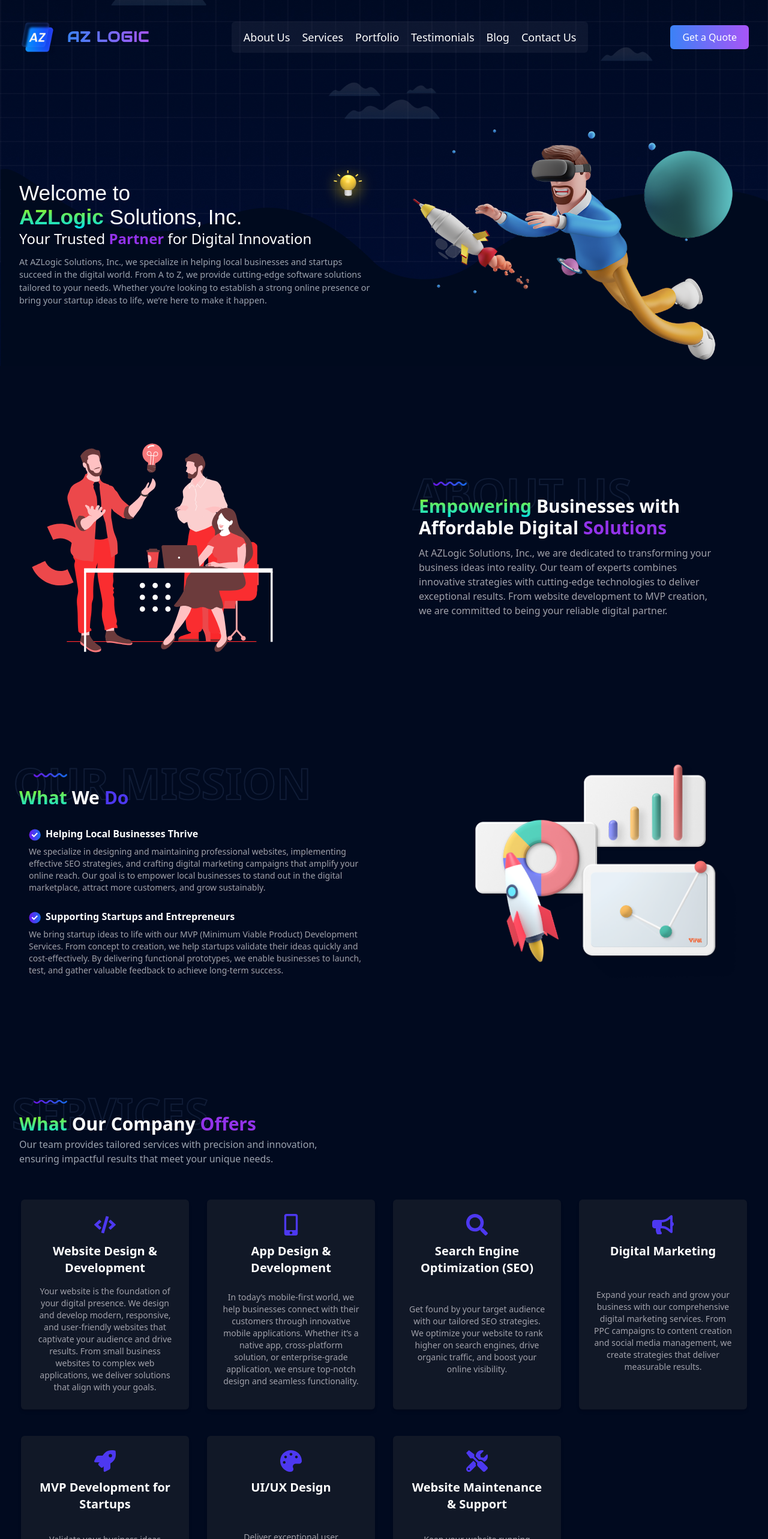
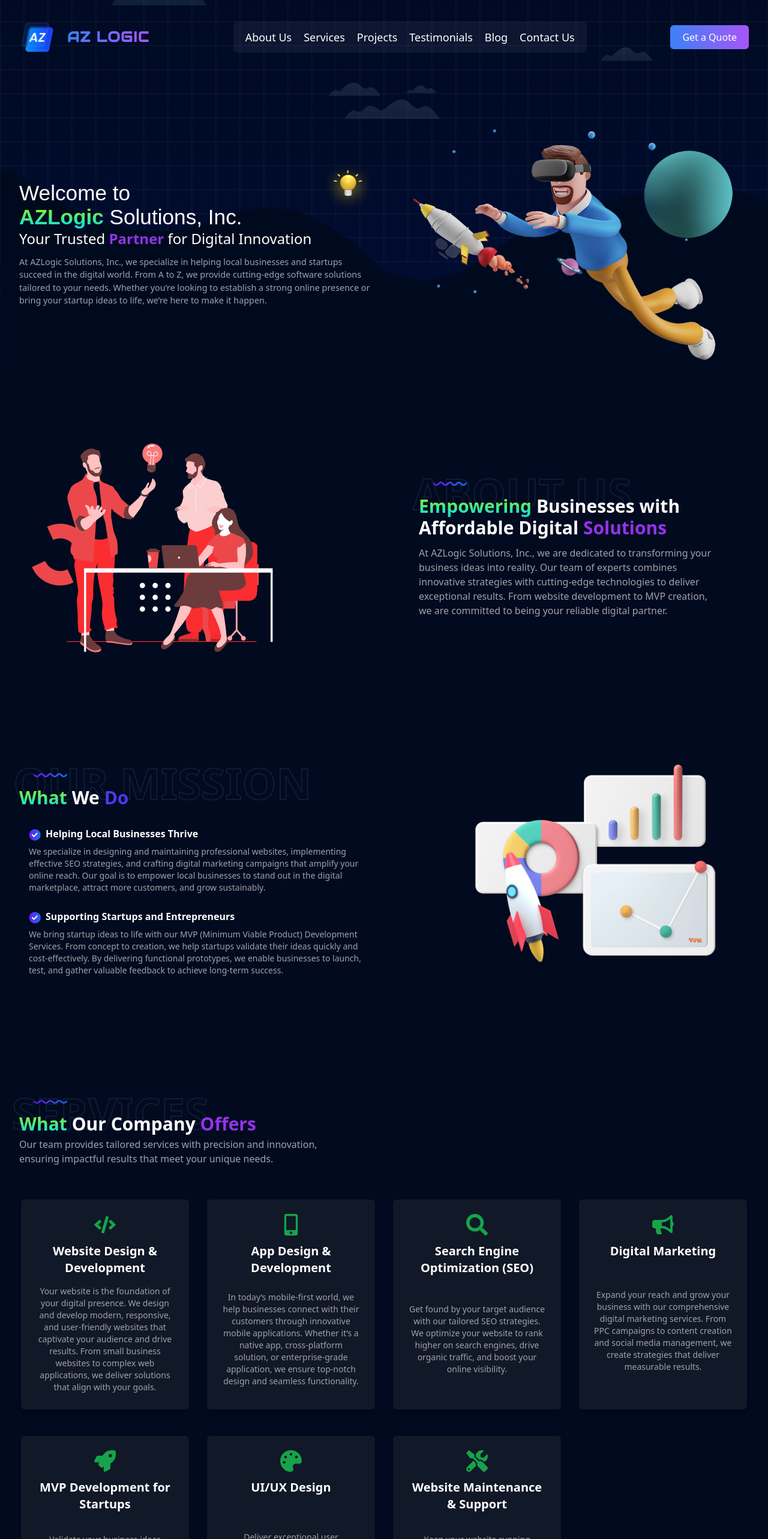
Before and after one commit to Sribabu-Mandraju/meeCodeX, a React (Vite) app: page / in a window 1280 px wide. Shown: the top 2566 px of the page at 60% size. Built offline with nearby package versions, Linux system fonts and the light colour scheme.

Commit message:
new changes

```diff
--- a/src/components/Header.jsx
+++ b/src/components/Header.jsx
@@ -1,5 +1,6 @@
 import { useState } from "react";
 import textlogo from "../assets/az.png";
+import {Link} from 'react-router-dom'
 
 const Header = () => {
   const [isMenuOpen, setIsMenuOpen] = useState(false);
@@ -61,8 +62,8 @@ const Header = () => {
         <a href="#services" className="cursor-pointer text-lg uline">
           Services
         </a>
-        <a href="#portfolio" className="cursor-pointer text-lg uline">
-          Portfolio
+        <a href="#projects" className="cursor-pointer text-lg uline">
+          Projects
         </a>
         <a href="#testimonials" className="cursor-pointer text-lg uline">
           Testimonials
--- a/src/components/Project.jsx
+++ b/src/components/Project.jsx
@@ -5,7 +5,7 @@ import git from "../assets/icons/github.png";
 
 const Project = () => {
   return (
-    <div id="portfolio" className="container-p max-md:mt-20 pt-12">
+    <div id="projects" className="container-p max-md:mt-20 pt-12">
       {/* Heading Animation with whileInView */}
       <motion.div
         initial={{ opacity: 0, y: 50 }}
--- a/src/components/Services.jsx
+++ b/src/components/Services.jsx
@@ -54,7 +54,7 @@ const Services = () => {
               stiffness: 80,
             }}
           >
-            <div className="text-teritary text-4xl">{<a.icon />}</div>
+            <div className="text-green-600 text-4xl">{<a.icon />}</div>
             <h1 className="text-xl font-semibold text-white text-center">
               {a.name}
             </h1>
```
